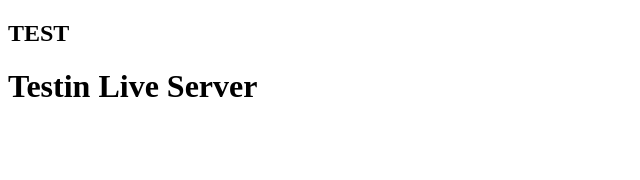
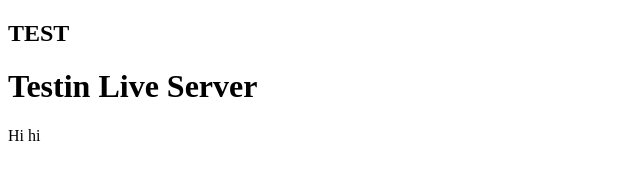
Before and after one commit to drenxhyliqi/UEB24_GR16, a plain HTML site: page index.html in a window 1280 px wide. Shown: the full height of the page, 0-640 px from the left. Drawn offline with Linux system fonts and the light colour scheme.

Commit message:
Update index.html

```diff
--- a/index.html
+++ b/index.html
@@ -10,7 +10,7 @@
 <body>
     <h2>TEST</h2>
     <h1>Testin Live Server</h1>
-
+    <p>Hi hi</p>
 </body>
 
 </html>
```
